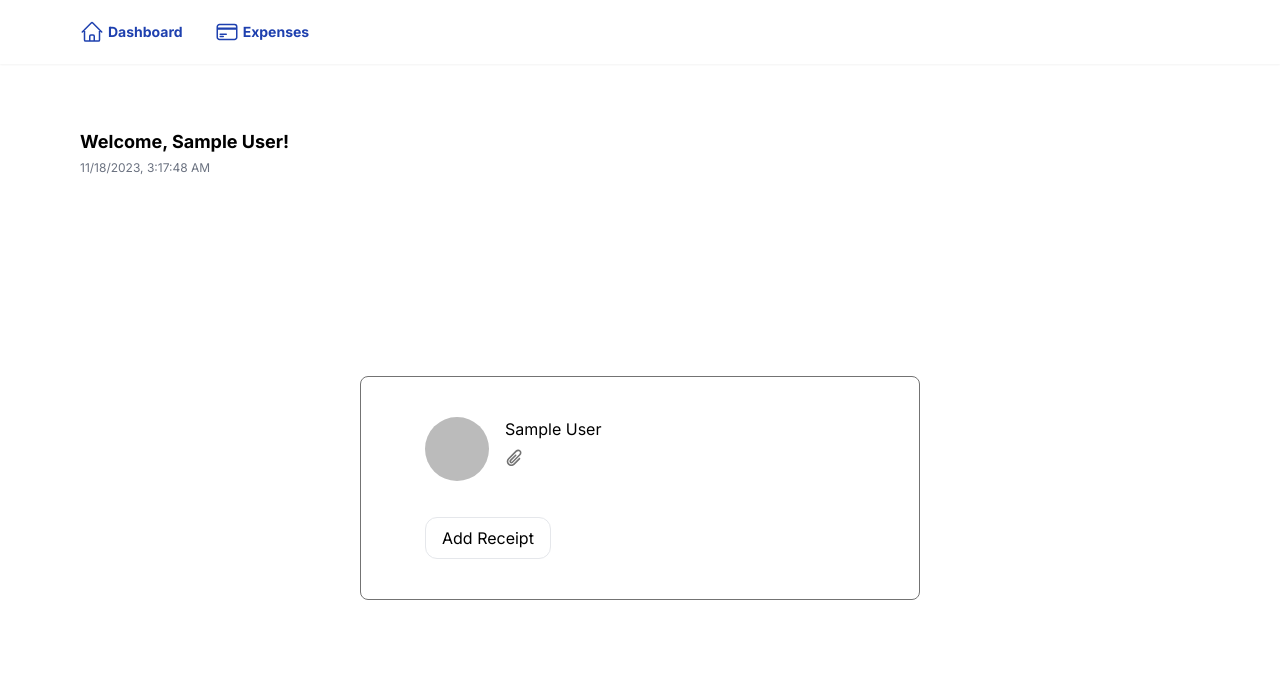
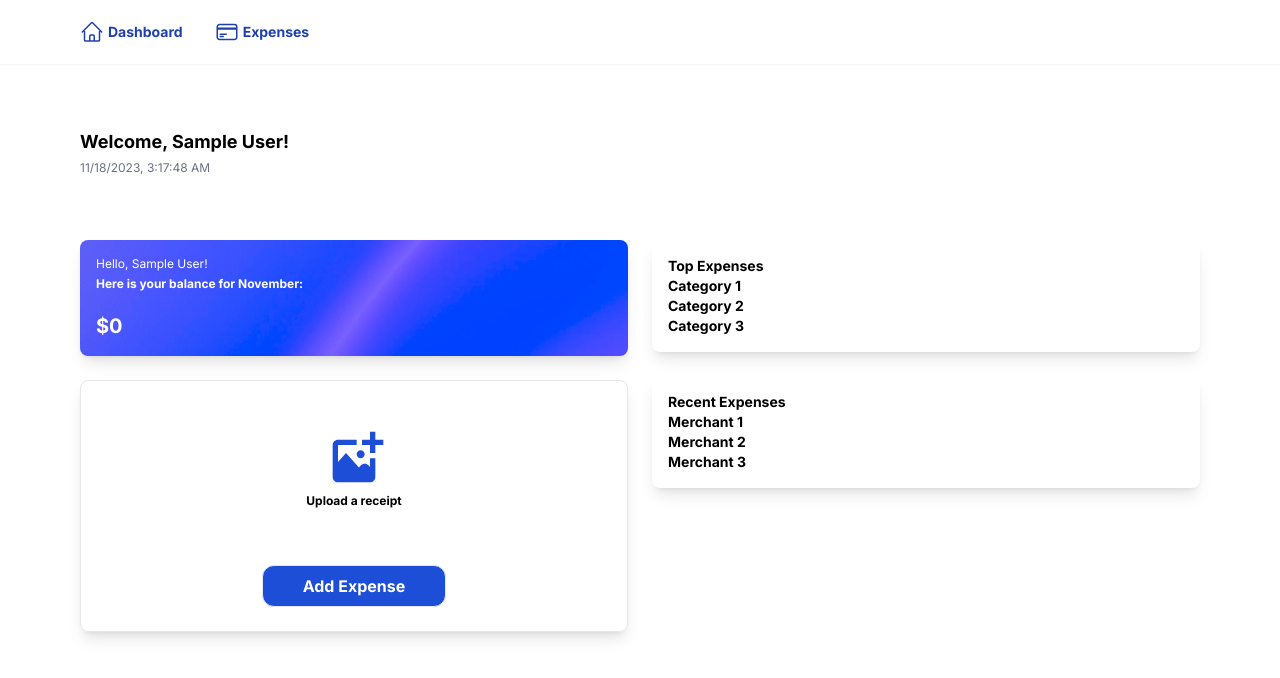
Before and after one commit to alxlvgit/ai-expense-tracker, a Next.js app: page / in a window 1280 px wide. Shown: the top 678 px of the page. Built offline with nearby package versions, Linux system fonts and the light colour scheme; no server answers; the database is empty; sample sign-in values are in the browser's storage.

Commit message:
update dashboard ui, add current month total expenses

```diff
--- a/src/app/layout.tsx
+++ b/src/app/layout.tsx
@@ -18,7 +18,7 @@ export default function RootLayout({
   return (
     <html lang="en">
       <body className={inter.className}>
-        <header className="w-full h-16 bg-white shadow-sm px-20">
+        <header className="w-full h-16 bg-white shadow-sm px-2 sm:px-20">
           <Navbar />
         </header>
         {children}
--- a/src/app/page.tsx
+++ b/src/app/page.tsx
@@ -1,5 +1,7 @@
 import { auth } from "@/auth";
+import TotalForMonth from "@/components/TotalForMonth";
 import UploadReceiptForm from "@/components/UploadReceiptForm";
+import { receiptsTotalForUserByMonthYear } from "@/db/queries/stats";
 import { redirect } from "next/navigation";
 
 export default async function Home() {
@@ -8,13 +10,48 @@ export default async function Home() {
     redirect("/api/auth/signin?callbackUrl=/");
   }
   const { user } = session;
+  const totalForCurrentMonth = await receiptsTotalForUserByMonthYear.execute({
+    userId: user.id,
+    receiptMonth: new Date().getMonth() + 1,
+    receiptYear: new Date().getFullYear(),
+  });
+
+  let totalForMonth = "";
+  if (totalForCurrentMonth[0]) {
+    totalForMonth = `$${totalForCurrentMonth[0].totalForMonth}`;
+  } else {
+    totalForMonth = "$0";
+  }
+
   return (
-    <main className="flex min-h-screen flex-col w-full justify-between px-20 py-16">
+    <main className="flex min-h-screen flex-col w-full px-6  sm:px-20 py-16">
       <h1 className="font-bold text-lg">Welcome, {user.name}!</h1>
       <h2 className="text-xs text-gray-500 mt-1">
         {new Date().toLocaleString("en-US")}
       </h2>
-      <UploadReceiptForm user={user} />
+      <div className="grid grid-cols-1 sm:grid-cols-2 gap-6 mt-16">
+        <div className="flex flex-col gap-6">
+          <TotalForMonth
+            userName={user.name ? user.name : "User"}
+            totalForMonth={totalForMonth}
+          />
+          <UploadReceiptForm user={user} />
+        </div>
+        <div className="flex flex-col gap-6">
+          <div className="bg-white rounded-lg shadow-lg p-4">
+            <h3 className="text-sm font-bold">Top Expenses</h3>
+            <p className="text-sm font-bold">Category 1</p>
+            <p className="text-sm font-bold">Category 2</p>
+            <p className="text-sm font-bold">Category 3</p>
+          </div>
+          <div className="bg-white rounded-lg shadow-lg p-4">
+            <h3 className="text-sm font-bold">Recent Expenses</h3>
+            <p className="text-sm font-bold">Merchant 1</p>
+            <p className="text-sm font-bold">Merchant 2</p>
+            <p className="text-sm font-bold">Merchant 3</p>
+          </div>
+        </div>
+      </div>
     </main>
   );
 }
--- a/src/components/Navbar.tsx
+++ b/src/components/Navbar.tsx
@@ -6,7 +6,7 @@ import { CreditCardIcon } from "@heroicons/react/24/outline";
 export default async function Navbar() {
   return (
     <nav
-      className="flex justify-start h-full items-center align-middle text-blue-800"
+      className="flex justify-evenly sm:justify-start h-full items-center align-middle text-blue-800"
       role="navigation"
     >
       <Link className="text-center text-sm font-bold group" href="/">
@@ -16,7 +16,7 @@ export default async function Navbar() {
         </div>
       </Link>
       <Link
-        className="text-center mx-8 text-sm font-bold group"
+        className="text-center sm:mx-8 text-sm font-bold group"
         href="/expenses"
       >
         <div className="flex items-center gap-1">
--- /dev/null
+++ b/src/components/TotalForMonth.tsx
@@ -0,0 +1,31 @@
+export default function TotalForMonth({
+  userName,
+  totalForMonth,
+}: {
+  userName: string;
+  totalForMonth: string;
+}) {
+  const monthNames = [
+    "January",
+    "February",
+    "March",
+    "April",
+    "May",
+    "June",
+    "July",
+    "August",
+    "September",
+    "October",
+    "November",
+    "December",
+  ];
+  return (
+    <div className="bg-[url('/monthly-total-bg.png')] rounded-lg shadow-lg p-4">
+      <h3 className="text-xs text-white">Hello, {userName}!</h3>
+      <p className="text-xs font-bold mt-1 text-white">
+        Here is your balance for {monthNames[new Date().getMonth()]}:
+      </p>
+      <p className="text-xl text-white font-bold mt-5">{totalForMonth}</p>
+    </div>
+  );
+}
--- a/src/components/UploadReceiptForm.tsx
+++ b/src/components/UploadReceiptForm.tsx
@@ -70,7 +70,8 @@ export default function UploadReceiptForm({
         const fileUploaded = await handleFileUpload(file);
         fileData = fileUploaded;
       } else {
-        throw new Error("No receipt selected");
+        setStatusMessage("No file selected");
+        return;
       }
       setStatusMessage("Adding receipt...");
       const receiptText = await imageToText(fileData.base64String!);
@@ -102,6 +103,8 @@ export default function UploadReceiptForm({
 
   const handleFileChange = (e: React.ChangeEvent<HTMLInputElement>) => {
     const file = e.target.files?.[0] ?? null;
+    setStatusMessage("");
+    setPreviewUrl(null);
     setFile(file);
     if (previewUrl) {
       URL.revokeObjectURL(previewUrl);
@@ -117,29 +120,35 @@ export default function UploadReceiptForm({
   return (
     <>
       <form
-        className="border w-1/2 m-auto border-neutral-500 rounded-lg px-16 py-10"
+        className="w-full m-auto border border-gray-200 flex flex-col items-center  shadow-lg rounded-lg px-6 py-6"
         onSubmit={handleSubmit}
       >
-        {statusMessage && (
-          <p className="bg-yellow-100 border border-yellow-400 text-yellow-700 px-4 py-3 mb-4 rounded relative">
-            {statusMessage}
-          </p>
-        )}
+        <div className="flex gap-2 flex-col items-center justify-center p-6 w-full">
+          <div className="flex flex-col items-center w-full">
+            <label className="flex justify-center">
+              <svg
+                viewBox="0 0 24 24"
+                xmlns="http://www.w3.org/2000/svg"
+                className="w-16 h-16 hover:cursor-pointer transform-gpu active:scale-75 transition-all fill-blue-700 hover:fill-blue-400"
+              >
+                <rect x="0" fill="none" width="24" height="24" />
 
-        <div className="flex gap-4 items-start pb-4 w-full">
-          <Image
-            className="rounded-full"
-            width={64}
-            height={64}
-            src={user.image || "https://www.gravatar.com/avatar/?d=mp"}
-            alt={user.name || "user profile picture"}
-            priority={true}
-          />
+                <g>
+                  <path d="M23 4v2h-3v3h-2V6h-3V4h3V1h2v3h3zm-8.5 7c.828 0 1.5-.672 1.5-1.5S15.328 8 14.5 8 13 8.672 13 9.5s.672 1.5 1.5 1.5zm3.5 3.234l-.513-.57c-.794-.885-2.18-.885-2.976 0l-.655.73L9 9l-3 3.333V6h7V4H6c-1.105 0-2 .895-2 2v12c0 1.105.895 2 2 2h12c1.105 0 2-.895 2-2v-7h-2v3.234z" />
+                </g>
+              </svg>
 
-          <div className="flex flex-col gap-2 w-full">
-            <div>{user.name}</div>
+              <input
+                className="bg-black flex-1 border-none outline-none hidden"
+                name="receipt"
+                type="file"
+                accept="image/jpeg,image/png"
+                onChange={handleFileChange}
+              />
+            </label>
+            <p className="font-bold text-xs">Upload a receipt</p>
             {previewUrl && file && (
-              <div className="mt-4">
+              <div className="mt-4 rounded-lg relative overflow-hidden">
                 {file.type.startsWith("image/") ? (
                   <Image
                     src={previewUrl}
@@ -150,43 +159,26 @@ export default function UploadReceiptForm({
                 ) : null}
               </div>
             )}
-
-            <label className="flex">
-              <svg
-                className="w-5 h-5 hover:cursor-pointer transform-gpu active:scale-75 transition-all text-neutral-500"
-                aria-label="Attach receipt"
-                role="img"
-                viewBox="0 0 20 20"
-              >
-                <title>Attach media</title>
-                <path
-                  d="M13.9455 9.0196L8.49626 14.4688C7.16326 15.8091 5.38347 15.692 4.23357 14.5347C3.07634 13.3922 2.9738 11.6197 4.30681 10.2794L11.7995 2.78669C12.5392 2.04694 13.6745 1.85651 14.4289 2.60358C15.1833 3.3653 14.9855 4.4859 14.2458 5.22565L6.83367 12.6524C6.57732 12.9088 6.28435 12.8355 6.10124 12.6671C5.94011 12.4986 5.87419 12.1983 6.12322 11.942L11.2868 6.78571C11.6091 6.45612 11.6164 5.97272 11.3088 5.65778C10.9938 5.35749 10.5031 5.35749 10.1808 5.67975L4.99529 10.8653C4.13835 11.7296 4.1823 13.0626 4.95134 13.8316C5.77898 14.6592 7.03874 14.6446 7.903 13.7803L15.3664 6.32428C16.8678 4.81549 16.8312 2.83063 15.4909 1.4903C14.1799 0.179264 12.1584 0.106021 10.6496 1.60749L3.10564 9.16608C1.16472 11.1143 1.27458 13.9268 3.06169 15.7139C4.8488 17.4937 7.6613 17.6109 9.60955 15.6773L15.1027 10.1841C15.4103 9.87653 15.4103 9.30524 15.0881 9.00495C14.7878 8.68268 14.2677 8.70465 13.9455 9.0196Z"
-                  className="fill-current"
-                ></path>
-              </svg>
-
-              <input
-                className="bg-transparent flex-1 border-none outline-none hidden"
-                name="receipt"
-                type="file"
-                accept="image/jpeg,image/png"
-                onChange={handleFileChange}
-              />
-            </label>
           </div>
         </div>
 
-        <div className="flex justify-between items-center mt-5">
+        {statusMessage && (
+          <p className="bg-blue-500 border border-blue-800 text-center rounded-lg text-sm w-full text-white px-4 py-2 mt-8 relative">
+            {statusMessage}
+          </p>
+        )}
+
+        <div className="flex justify-center w-full items-center mt-8">
           <button
             className={twMerge(
-              "border rounded-xl px-4 py-2 disabled",
+              "border rounded-xl px-10 bg-blue-700 text-white font-bold  hover:bg-blue-500  py-2 disabled",
               loading && "opacity-50 cursor-not-allowed"
             )}
             aria-disabled={loading}
             disabled={loading}
             type="submit"
           >
-            Add Receipt
+            Add Expense
           </button>
         </div>
       </form>
--- a/src/db/queries/stats.ts
+++ b/src/db/queries/stats.ts
@@ -1,8 +1,8 @@
-import { eq, sql } from "drizzle-orm";
+import { and, asc, eq, sql } from "drizzle-orm";
 import { db } from "../index";
 import { receipts as receiptsTable } from "../schema";
 
-export const receiptsTotalForUser = db
+export const allTimeReceiptsTotalForUser = db
   .select({
     total: sql<number>`sum (${receiptsTable.receiptTotal})`,
   })
@@ -19,3 +19,27 @@ export const receiptsTotalForUserByCategory = db
   .where(eq(receiptsTable.userId, sql.placeholder("userId")))
   .groupBy(receiptsTable.receiptCategory)
   .prepare("receipts_total_for_user_by_category");
+
+export const receiptsTotalForUserByMonthYear = db
+  .select({
+    totalForMonth: sql<number>`sum (${receiptsTable.receiptTotal})`,
+  })
+  .from(receiptsTable)
+  .where(
+    and(
+      eq(receiptsTable.userId, sql.placeholder("userId")),
+      eq(
+        sql<number>`extract(year from ${receiptsTable.receiptDate})`,
+        sql.placeholder("receiptYear")
+      ),
+      eq(
+        sql<number>`extract(month from ${receiptsTable.receiptDate})`,
+        sql.placeholder("receiptMonth")
+      )
+    )
+  )
+  .groupBy(
+    sql<number>`extract(year from ${receiptsTable.receiptDate})`,
+    sql<number>`extract(month from ${receiptsTable.receiptDate})`
+  )
+  .prepare("receipts_total_for_user_by_month");
```
Also changed, not shown: src/components/ReceiptContainer.tsx (+18 -1 lines), public/monthly-total-bg.png (added).
